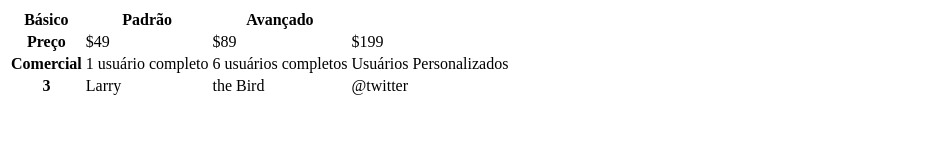
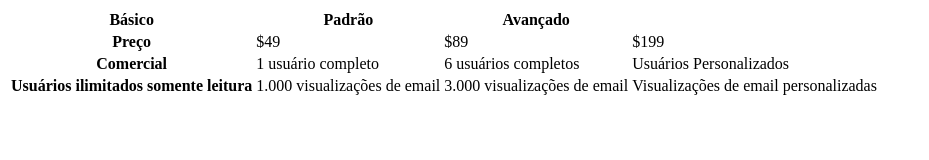
Before and after one commit to rafavitoria/TabeladePrecos, a plain HTML site: page index.html in a window 1280 px wide. Shown: the whole page, without its empty margins (0-929 px from the left). Drawn offline with Linux system fonts and the light colour scheme.

Commit message:
outro teste

```diff
--- a/index.html
+++ b/index.html
@@ -28,10 +28,10 @@
             <td>Usuários Personalizados</td>
           </tr>
           <tr>
-            <th scope="row">3</th>
-            <td>Larry</td>
-            <td>the Bird</td>
-            <td>@twitter</td>
+            <th scope="row">Usuários ilimitados somente leitura</th>
+            <td>1.000 visualizações de email</td>
+            <td>3.000 visualizações de email</td>
+            <td>Visualizações de email personalizadas</td>
           </tr>
         </tbody>
       </table>
```
